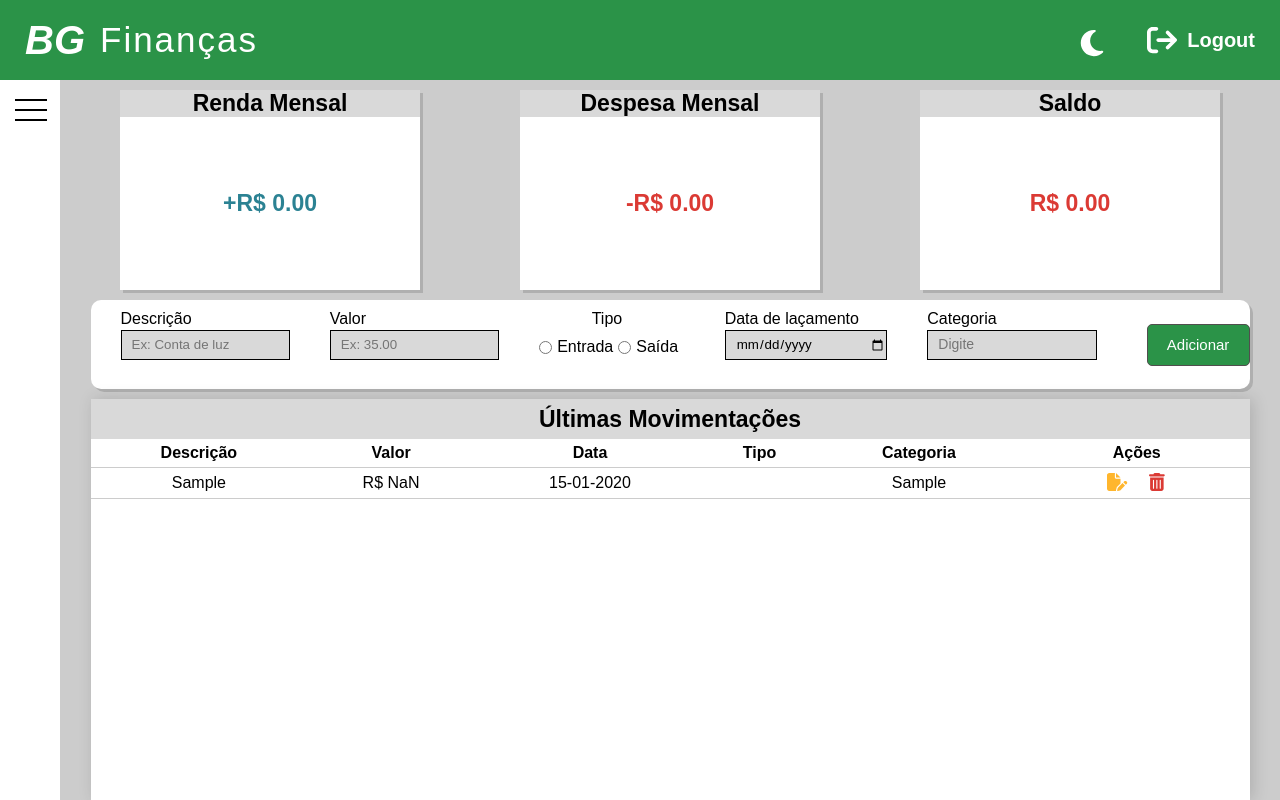
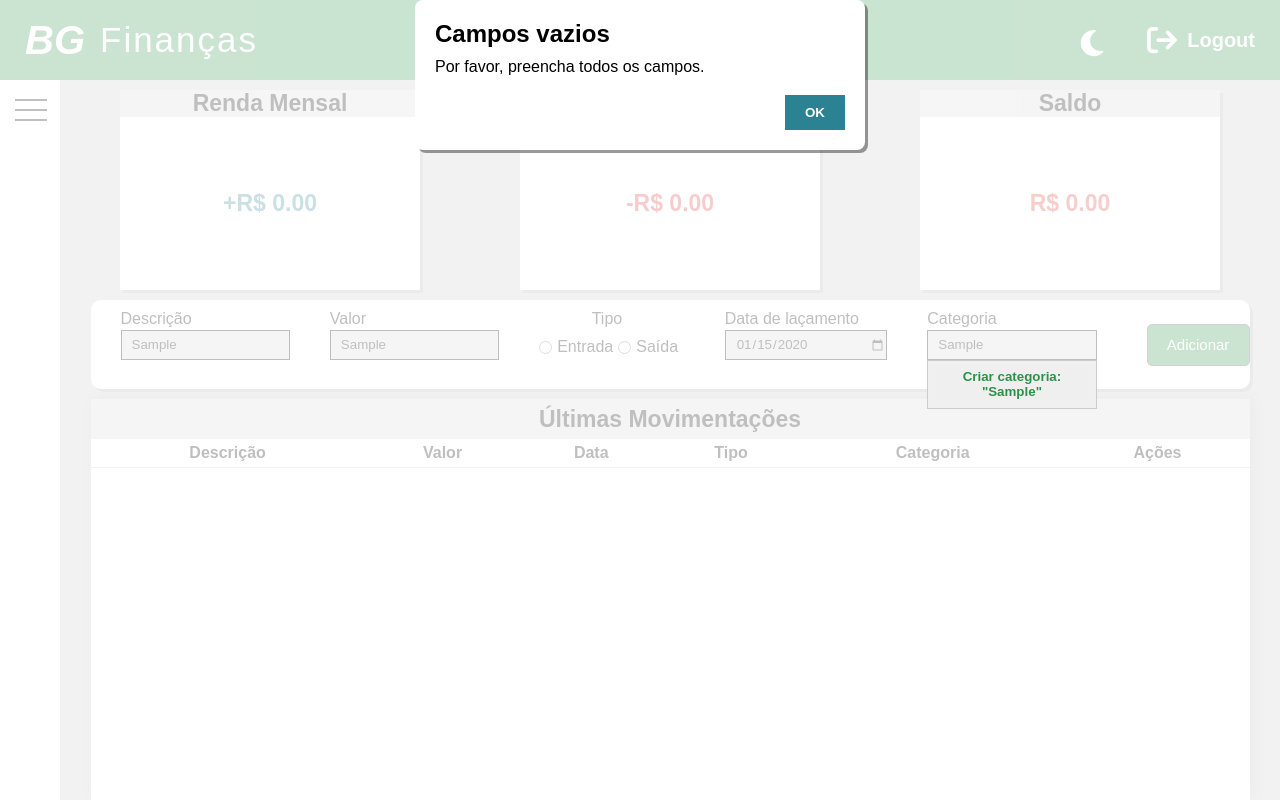
Before and after one commit to BrunoPS04/SA-4-Fase-FrontEnd, a React (Vite) app in the folder Front-End/BG-Financas/: page /home in a window 1280 px wide. Both pictures are taken after typing "Sample", "Sample", "2020-01-15", "Sample" into the empty fields and a click on the button "Adicionar". Built offline with nearby package versions, Linux system fonts and the light colour scheme.

Commit message:
atualizacaoFront

```diff
--- a/Front-End/BG-Financas/src/pages/Painel/index.css
+++ b/Front-End/BG-Financas/src/pages/Painel/index.css
@@ -1,12 +1,10 @@
 .painel-container {
-
   display: flex;
   flex-direction: column;
   height: 90vh;
   width: 100%;
   background-color: var(--background_relatorios);
   transition: all 0.3s ease-in-out;
-
 }
 
 .painel {
@@ -269,7 +267,6 @@
     background-color: #f0f0f0;
     cursor: pointer;
   }
-
 }
 
 .div-btn-adicionar {
@@ -515,7 +512,7 @@ td {
   }
 }
 
-.card-modal-opcao-categoria{
+.card-modal-opcao-categoria {
   display: flex;
   flex-direction: column;
   position: relative;
@@ -579,3 +576,52 @@ td {
   font-weight: 600;
   color: #2b9348;
 }
+
+.custom-modal-campo-vazio {
+  display: flex;
+  flex-direction: column;
+  background-color: #ffff;
+  z-index: 9999;
+  position: fixed;
+  top: 0;
+  left: 50%;
+  transform: translateX(-50%);
+  width: 100%;
+  max-width: 450px;
+  height: 150px;
+  padding: 20px;
+  border-radius: 8px;
+  box-shadow: 3px 3px 0px 0px #00000065;
+  transition: all 0.3s ease-in-out;
+
+  .modal-content-campo-vazio {
+    height: 100%;
+    width: 100%;
+  }
+
+  .modal-div-campo-vazio {
+    height: 50%;
+    width: 100%;
+    p {
+      margin-top: 10px;
+    }
+  }
+  .modal-btn-campo-vazio {
+    display: flex;
+    align-items: end;
+    justify-content: end;
+    height: 50%;
+    width: 100%;
+
+    button {
+      height: 35px;
+      width: 60px;
+      border: none;
+      outline: none;
+      cursor: pointer;
+      font-weight: 600;
+      color: #fff;
+      background-color: #2b8293;
+    }
+  }
+}
--- a/Front-End/BG-Financas/src/pages/Painel/index.jsx
+++ b/Front-End/BG-Financas/src/pages/Painel/index.jsx
@@ -12,7 +12,9 @@ function Painel() {
   const [data, setData] = useState("");
   const [movimentacoes, setMovimentacoes] = useState([]);
   const [movimentacaoEditando, setMovimentacaoEditando] = useState(null);
-  const [modalIsOpen, setModalIsOpen] = useState(false);
+  const [modalIsOpenEdit, setModalIsOpenEdit] = useState(false);
+
+  const [modalAlertCamposVazios, setModalAlertCamposVazios] = useState(false);
 
   const [categoria, setCategoria] = useState("");
   const [categorias, setCategorias] = useState([
@@ -24,6 +26,12 @@ function Painel() {
     "Bonificação",
     "Educação",
   ]);
+
+  const [categoriaModal, setCategoriaModal] = useState("");
+  const [tipoModal, setTipoModal] = useState("");
+  const [valorModal, setValorModal] = useState("");
+  const [dataModal, setDataModal] = useState("");
+  const [descricaoModal, setDescricaoModal] = useState("");
 
   const calcularValores = () => {
     const receitaMesal = movimentacoes
@@ -43,6 +51,10 @@ function Painel() {
     setCategoria(e.target.value);
   };
 
+  const categoriaEscolhidaModal = (e) => {
+    setCategoriaModal(e.target.value);
+  };
+
   const adicionarNovaCategoria = () => {
     if (!categorias.includes(categoria)) {
       setCategorias([...categorias, categoria]);
@@ -50,12 +62,32 @@ function Painel() {
     setCategoria("");
   };
 
+  const adicionarNovaCategoriaModal = () => {
+    if (!categorias.includes(categoriaModal)) {
+      setCategorias([...categorias, categoriaModal]);
+    }
+    setCategoriaModal("");
+  };
+
   // Filtra categorias que correspondem ao que está sendo digitado
   const categoriasFiltradas = categorias.filter((cat) =>
     cat.toLowerCase().includes(categoria.toLowerCase())
   );
 
+  const categoriasFiltradasModal = categorias.filter((cat) =>
+    cat.toLowerCase().includes(categoriaModal.toLowerCase())
+  );
+
   const adicionarMovimentacao = () => {
+    if (
+      descricao == "" ||
+      valor == "" ||
+      tipo == "" ||
+      categoria == "" ||
+      data == ""
+    ) {
+      setModalAlertCamposVazios(true);
+    } else {
       const novaMovimentacao = {
         id: new Date().getTime(),
         descricao,
@@ -67,6 +99,7 @@ function Painel() {
 
       setMovimentacoes([...movimentacoes, novaMovimentacao]);
       resetarCampos();
+    }
   };
 
   const resetarCampos = () => {
@@ -75,16 +108,22 @@ function Painel() {
     setTipo("");
     setCategoria("");
     setData("");
+
+    setDescricaoModal("");
+    setValorModal("");
+    setDataModal("");
+    setTipoModal("");
+    setCategoriaModal("");
   };
 
   const editarMovimentacao = (movimentacao) => {
-    setDescricao(movimentacao.descricao);
-    setValor(movimentacao.valor);
-    setTipo(movimentacao.tipo);
-    setCategoria(movimentacao.categoria);
-    setData(movimentacao.data);
+    setDescricaoModal(movimentacao.descricao);
+    setValorModal(movimentacao.valor);
+    setTipoModal(movimentacao.tipo);
+    setCategoriaModal(movimentacao.categoria);
+    setDataModal(movimentacao.data);
     setMovimentacaoEditando(movimentacao.id);
-    setModalIsOpen(true);
+    setModalIsOpenEdit(true);
   };
 
   const excluirMovimentacao = (id) => {
@@ -106,18 +145,18 @@ function Painel() {
       if (movimentacao.id === movimentacaoEditando) {
         return {
           ...movimentacao,
-          descricao,
-          valor: parseFloat(valor),
-          tipo,
-          categoria,
-          data,
+          descricao: descricaoModal,
+          valor: parseFloat(valorModal),
+          tipo: tipoModal,
+          categoria: categoriaModal,
+          data: dataModal,
         };
       }
       return movimentacao;
     });
 
     setMovimentacoes(novasMovimentacoes);
-    setModalIsOpen(false);
+    setModalIsOpenEdit(false);
     resetarCampos();
   };
 
@@ -306,8 +345,8 @@ function Painel() {
       </div>
 
       <Modal
-        isOpen={modalIsOpen}
-        onRequestClose={() => setModalIsOpen(false)}
+        isOpen={modalIsOpenEdit}
+        onRequestClose={() => setModalIsOpenEdit(false)}
         contentLabel="Editar Movimentação"
         className="custom-modal"
       >
@@ -319,8 +358,8 @@ function Painel() {
               <label>Descrição</label>
               <input
                 type="text"
-                value={descricao}
-                onChange={(e) => setDescricao(e.target.value)}
+                value={descricaoModal}
+                onChange={(e) => setDescricaoModal(e.target.value)}
               />
             </div>
 
@@ -328,8 +367,8 @@ function Painel() {
               <label>Valor</label>
               <input
                 type="text"
-                value={valor}
-                onChange={(e) => setValor(e.target.value)}
+                value={valorModal}
+                onChange={(e) => setValorModal(e.target.value)}
               />
             </div>
 
@@ -337,8 +376,8 @@ function Painel() {
               <label>Data</label>
               <input
                 type="date"
-                value={data}
-                onChange={(e) => setData(e.target.value)}
+                value={dataModal}
+                onChange={(e) => setDataModal(e.target.value)}
               />
             </div>
 
@@ -347,27 +386,27 @@ function Painel() {
               <input
                 className="inpt-categoria"
                 type="text"
-                value={categoria}
-                onChange={categoriaEscolhida}
+                value={categoriaModal}
+                onChange={categoriaEscolhidaModal}
                 placeholder="Digite"
                 maxLength={30}
               />
 
-              {categoria && (
+              {categoriaModal && (
                 <ul className="modal-sugestoes-categorias">
-                  {categoriasFiltradas.length > 0 ? (
-                    categoriasFiltradas.map((cat, index) => (
-                      <li key={index} onClick={() => setCategoria(cat)}>
+                  {categoriasFiltradasModal.length > 0 ? (
+                    categoriasFiltradasModal.map((cat, index) => (
+                      <li key={index} onClick={() => setCategoriaModal(cat)}>
                         {cat}
                       </li>
                     ))
                   ) : (
                     <div
                       className="modal-nova-categoria"
-                      onClick={adicionarNovaCategoria}
+                      onClick={adicionarNovaCategoriaModal}
                     >
                       <button className="modal-btn-nova-categoria">
-                        Criar categoria: "{categoria}"
+                        Criar categoria: "{categoriaModal}"
                       </button>
                     </div>
                   )}
@@ -383,16 +422,16 @@ function Painel() {
                   type="radio"
                   name="tipo"
                   value="entrada"
-                  checked={tipo === "entrada"}
-                  onChange={(e) => setTipo(e.target.value)}
+                  checked={tipoModal === "entrada"}
+                  onChange={(e) => setTipoModal(e.target.value)}
                 />
                 <label>Entrada</label>
                 <input
                   type="radio"
                   name="tipo"
                   value="saida"
-                  checked={tipo === "saida"}
-                  onChange={(e) => setTipo(e.target.value)}
+                  checked={tipoModal === "saida"}
+                  onChange={(e) => setTipoModal(e.target.value)}
                 />
                 <label>Saída</label>
               </div>
@@ -400,7 +439,23 @@ function Painel() {
           </div>
           <div className="modal-btns">
             <button onClick={salvarMovimentacao}>Salvar</button>
-            <button onClick={() => setModalIsOpen(false)}>Cancelar</button>
+            <button onClick={() => setModalIsOpenEdit(false)}>Cancelar</button>
+          </div>
+        </div>
+      </Modal>
+      <Modal
+        isOpen={modalAlertCamposVazios}
+        onRequestClose={() => setModalAlertCamposVazios(false)}
+        contentLabel="contentCampoVazio"
+        className="custom-modal-campo-vazio"
+      >
+        <div className="modal-content-campo-vazio">
+          <div className="modal-div-campo-vazio">
+            <h2>Campos vazios</h2>
+            <p>Por favor, preencha todos os campos.</p>
+          </div>
+          <div className="modal-btn-campo-vazio">
+            <button onClick={() => setModalAlertCamposVazios(false)}>OK</button>
           </div>
         </div>
       </Modal>
```
Lines whose indentation alone changed are shown as unchanged.
